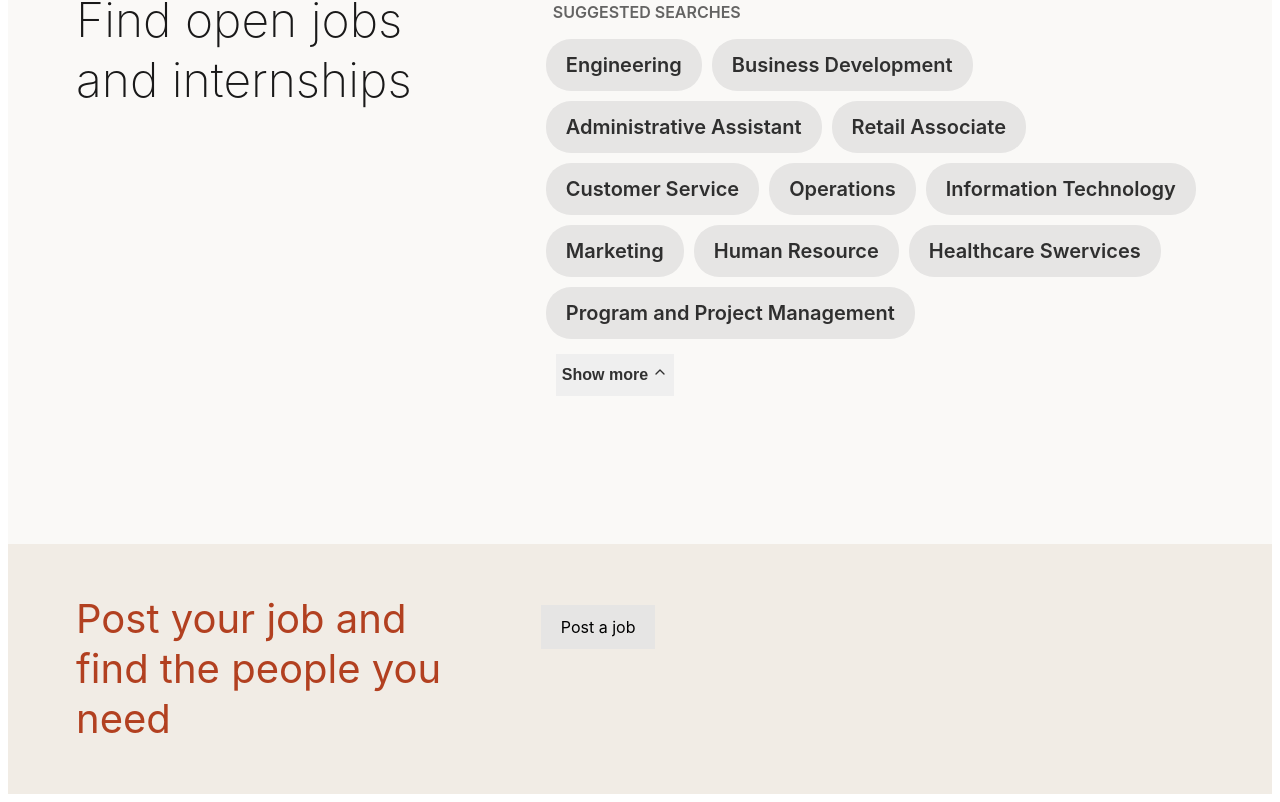
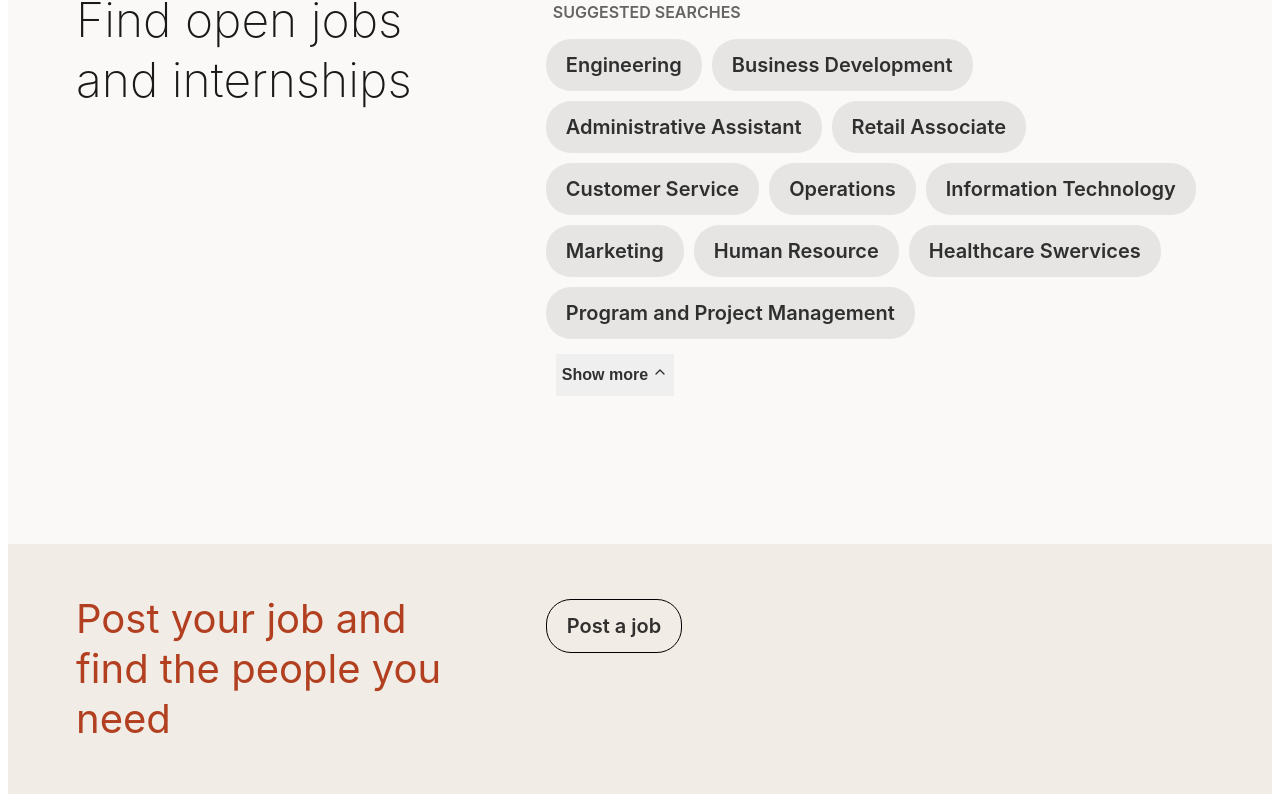
Before and after one commit to haizh/linkedin-clone, a React (Create React App) app: page / in a window 1280 px wide. Shown: the part 826-1628 px from the top of the page. Built offline with nearby package versions, Linux system fonts and the light colour scheme.

Commit message:
refactored category section

```diff
--- a/src/components/Categories.js
+++ b/src/components/Categories.js
@@ -52,7 +52,7 @@ function Categories() {
       <Container primary>
         <Section primary>
           <h2 primary>Post your job and find the people you need</h2>
-          <Post>Post a job</Post>
+          <Links primary>Post a job</Links>
         </Section>
       </Container>
     </>
@@ -104,22 +104,6 @@ const List = styled.div`
   align-content: flex-start;
   position: relative;
 
-  .category-link {
-    font-size: 20px;
-    font-weight: 600;
-    line-height: 28px;
-    text-decoration: none;
-    color: rgba(0, 0, 0, 0.796);
-    border-radius: 25px;
-    background-color: #e6e5e4;
-    padding: 12px 20px;
-    margin: 5px;
-  }
-
-  .hide-link {
-    display: none;
-  }
-
   .toggle-btn {
     position: absolute;
     top: 20rem;
@@ -144,19 +128,16 @@ const Links = styled.a`
   text-decoration: none;
   color: rgba(0, 0, 0, 0.796);
   border-radius: 25px;
-  background-color: #e6e5e4;
+  background-color: ${(props) => (props.primary ? "transparent" : "#e6e5e4")};
   padding: 12px 20px;
+  border: ${(props) => (props.primary ? " 1px solid black" : "none")};
   margin: 5px;
 
   &:hover {
-    background-color: #999999;
+    background-color: ${(props) => (props.primary ? "#e6e5e4" : "#888888")};
     transition: all linear 190ms;
     text-decoration: underline;
   }
 `;
 
-const Post = styled.a`
-  background-color: #e6e5e4;
-  padding: 12px 20px;
-`;
 export default Categories;
```
